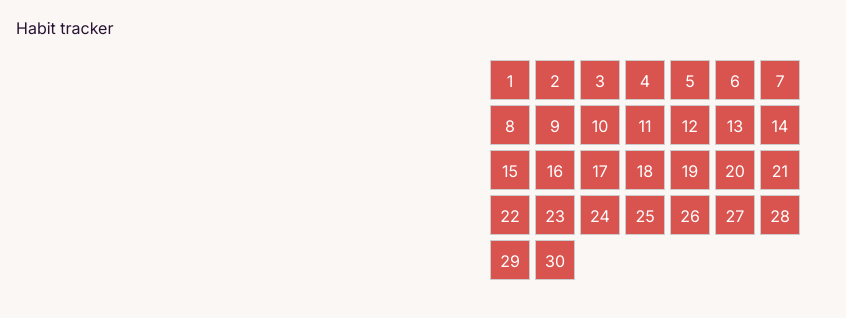
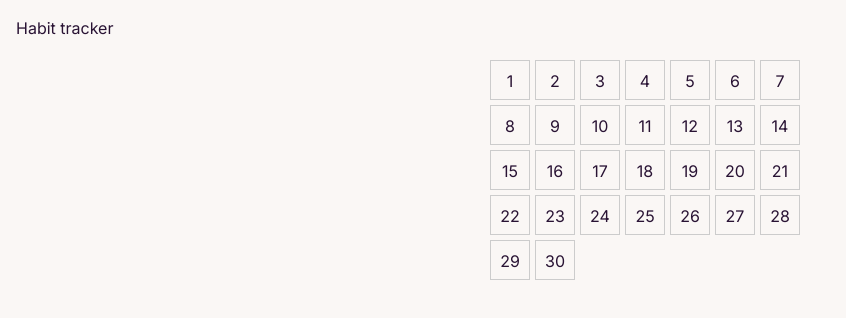
Before and after one commit to baradev/my-habit-tracker, a Next.js app: page / in a window 1280 px wide. Shown: the top 318 px of the page, without its empty margins (0-846 px from the left). Built offline with nearby package versions, Linux system fonts and the light colour scheme.

Commit message:
plain table, green cells

```diff
--- a/app/HabitTracker.module.css
+++ b/app/HabitTracker.module.css
@@ -22,12 +22,7 @@
   cursor: pointer;
 }
 
-.success {
-  background-color: #5cb85c; /* Green color for successful days */
+.completed {
+  background-color: #5cb85c; /* Green color for completed days */
   color: #fff;
 }
-
-.failure {
-  background-color: #d9534f; /* Red color for unsuccessful days */
-  color: #fff;
-}
--- a/app/HabitTracker.tsx
+++ b/app/HabitTracker.tsx
@@ -1,36 +1,38 @@
 "use client";
 
+// pages/index.js
 import { useState } from "react";
 import styles from "./HabitTracker.module.css";
 
 const HabitTracker = () => {
-  const [dayStatus, setDayStatus] = useState({});
+  const [completedDays, setCompletedDays] = useState([]);
 
-  const toggleStatus = (day) => {
-    setDayStatus((prevStatus) => ({
-      ...prevStatus,
-      [day]: prevStatus[day] === "success" ? "failure" : "success",
-    }));
+  const toggleCompleted = (day) => {
+    const updatedDays = [...completedDays];
+    const index = updatedDays.indexOf(day);
+
+    if (index === -1) {
+      updatedDays.push(day);
+    } else {
+      updatedDays.splice(index, 1);
+    }
+
+    setCompletedDays(updatedDays);
   };
 
   return (
     <div className={styles.habitTracker}>
-      {[...Array(30)].map((_, index) => {
-        const day = index + 1;
-        const status = dayStatus[day];
-
-        return (
-          <div
-            key={day}
-            className={`${styles.habitDay} ${
-              status === "success" ? styles.success : styles.failure
-            }`}
-            onClick={() => toggleStatus(day)}
-          >
-            {day}
-          </div>
-        );
-      })}
+      {[...Array(30)].map((_, index) => (
+        <div
+          key={index + 1}
+          className={`${styles.habitDay} ${
+            completedDays.includes(index + 1) ? styles.completed : ""
+          }`}
+          onClick={() => toggleCompleted(index + 1)}
+        >
+          {index + 1}
+        </div>
+      ))}
     </div>
   );
 };
--- a/package.json
+++ b/package.json
@@ -13,11 +13,14 @@
     "@types/react": "18.2.37",
     "@types/react-dom": "18.2.15",
     "autoprefixer": "10.4.16",
+    "date-fns": "^2.30.0",
     "eslint": "8.53.0",
     "eslint-config-next": "14.0.2",
     "next": "14.0.2",
     "postcss": "8.4.31",
     "react": "18.2.0",
+    "react-calendar": "^4.6.1",
+    "react-datepicker": "^4.23.0",
     "react-dom": "18.2.0",
     "tailwindcss": "3.3.5",
     "typescript": "5.2.2"
```
Also changed, not shown: 1 other file (tests, documents, lock files or other folders).
